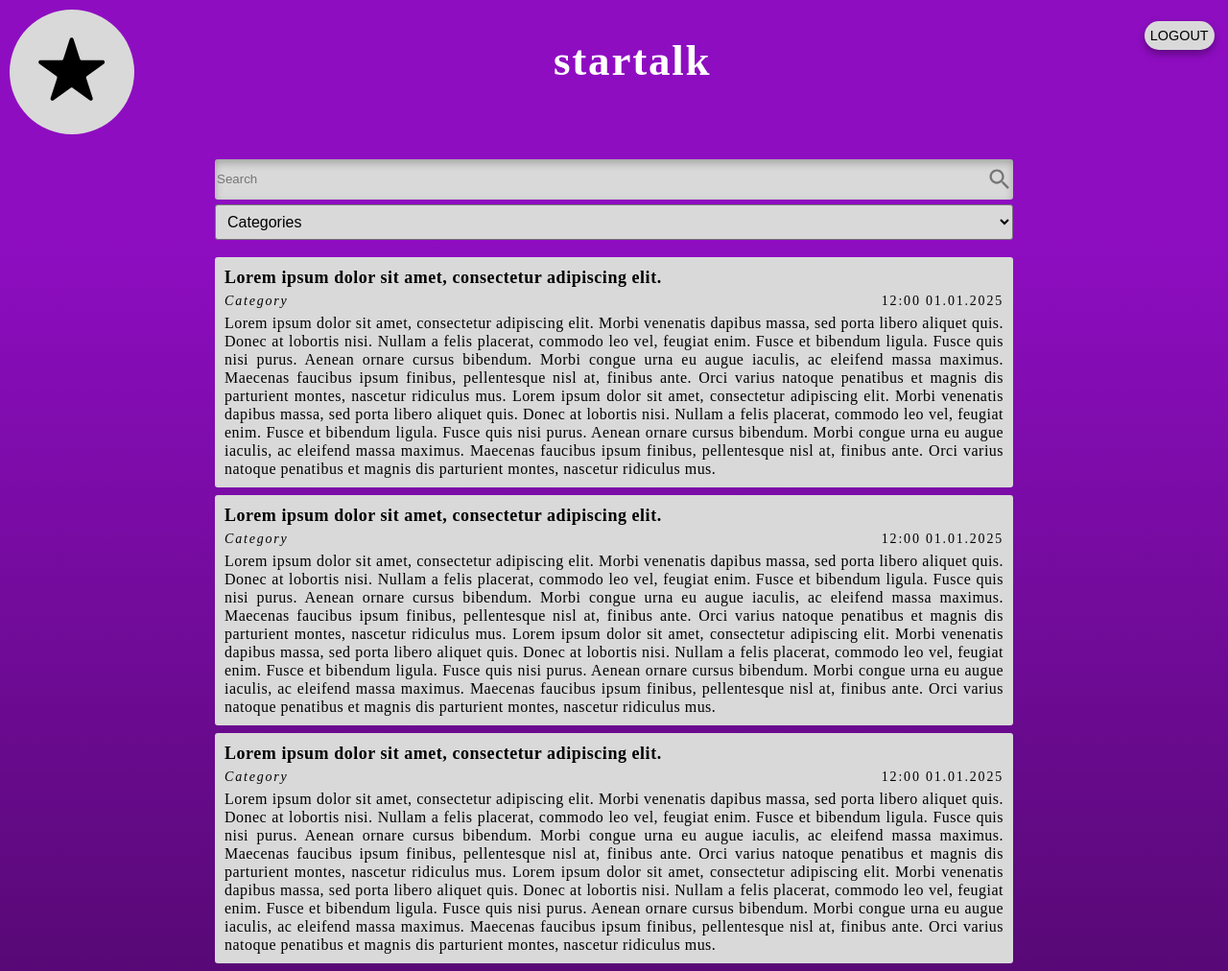
After one commit to michalkk22/wdpai, a PHP site: page /public/views/main.html in a window 1280 px wide. The commit adds this page. Shown: the whole page at 96% size. Run offline with PHP 8.4, Linux system fonts and the light colour scheme.

Commit message:
added main view

```diff
--- a/public/styles/style.css
+++ b/public/styles/style.css
@@ -7,10 +7,9 @@ body {
 
     font-style: normal;
     font-weight: 400;
-    font-size: 16px;
+    font-size: 18px;
     letter-spacing: 0.1em;
 }
-
 
 .container {
     width: 100vw;
@@ -36,7 +35,7 @@ body {
     max-width: 450px;
 }
 
-form {
+form.login {
     display: flex;
     flex-direction: column;
     justify-content: center;
@@ -44,29 +43,27 @@ form {
 }
 
 form>input {
-    margin: 0 1em 1em 1em;
+    margin: 0 1em 2em 1em;
     padding: 0.5;
+    line-height: 3em;
 
     background: rgba(217, 217, 217, 0.8);
     box-shadow: inset 0px 4px 8px rgba(0, 0, 0, 0.35);
-
     border-radius: 1em;
-    margin-bottom: 2em;
-    line-height: 3em;
     border: none;
 }
 
 button {
-    margin: 0 1em 1em 1em;
+    margin: 0 1em 2em 1em;
     padding: 0.5;
+    line-height: 3em;
 
     background: #D9D9D9;
     box-shadow: 0px 4px 8px rgba(0, 0, 0, 0.35);
+    border-radius: 1em;
+    border: none;
 
-    border-radius: 1em;
-    margin-bottom: 2em;
-    line-height: 3em;
-    border: none;
+    text-transform: uppercase;
 }
 
 @media only screen and (max-device-width: 420px) {
@@ -74,7 +71,7 @@ button {
         flex-direction: column;
     }
 
-    form {
+    form.login {
         width: 100%;
     }
 
@@ -97,7 +94,141 @@ button {
     }
 
     button,
-    form>input {
+    form.login>input {
         font-size: 0.5em;
     }
 }
+
+.base-container {
+    width: 100vw;
+    height: 100vh;
+    background: linear-gradient(180deg, #8E0DC1 24.56%, #580976 100%);
+    display: flex;
+    flex-direction: column;
+    align-items: center;
+    justify-content: flex-start;
+}
+
+nav {
+    height: 140px;
+    width: 100vw;
+    display: flex;
+    flex-direction: row;
+    justify-content: space-between;
+    margin-bottom: 2%;
+}
+
+nav>img {
+    margin: 10px 0 0 10px;
+}
+
+nav>h1 {
+    color: white;
+    font-size: 2.5em;
+}
+
+nav button {
+    margin-top: 1.5em;
+    font-size: 0.8em;
+    line-height: 2em;
+    height: fit-content;
+    border-radius: 2em;
+}
+
+header {
+    width: 65%;
+    margin-bottom: 1em;
+}
+
+header input {
+    width: 100%;
+    border-radius: 0.7em;
+}
+
+.search-bar>form {
+    display: flex;
+    flex-direction: row;
+    justify-content: space-between;
+
+    background: #D9D9D9;
+    box-shadow: inset 0px 4px 8px rgba(0, 0, 0, 0.25);
+    border-radius: 3px;
+    border: none;
+
+    margin-bottom: 5px;
+
+}
+
+.search-bar>form>input {
+    background: none;
+    box-shadow: none;
+    margin: 0;
+    border-radius: 3px;
+}
+
+#category-select {
+    width: 100%;
+    padding: 8px;
+    font-size: 16px;
+    background: #D9D9D9;
+    border-radius: 3px;
+}
+
+main {
+    height: 100%;
+    width: 65%;
+    flex-grow: 1;
+    overflow-y: auto;
+}
+
+.post-list-element {
+    background: #D9D9D9;
+    border-radius: 3px;
+    padding: 10px;
+    max-height: 360px;
+    margin-bottom: 8px;
+}
+
+.post-list-element>h3 {
+    margin: 0 0 5px 0;
+
+    font-size: 18px;
+    line-height: 22px;
+    text-align: justify;
+    letter-spacing: 0.03em;
+}
+
+.category-and-date {
+    display: flex;
+    justify-content: space-between;
+    margin-bottom: 5px;
+}
+
+.category {
+    font-style: italic;
+    font-weight: 200;
+    font-size: 14px;
+    line-height: 17px;
+}
+
+.date {
+    font-style: normal;
+    font-weight: 300;
+    font-size: 14px;
+    line-height: 17px;
+}
+
+.post-content {
+    font-style: normal;
+    font-weight: 400;
+    font-size: 16px;
+    line-height: 19px;
+    text-align: justify;
+    letter-spacing: 0.03em;
+
+    max-height: 240px;
+    overflow: hidden;
+    display: -webkit-box;
+    -webkit-line-clamp: 12;
+    -webkit-box-orient: vertical;
+}
--- a/public/views/login.html
+++ b/public/views/login.html
@@ -17,7 +17,7 @@
             </h2>
         </div>
         <div class="login-container">
-            <form action="">
+            <form class="login" action="">
                 <input name="email" type="text" placeholder="email">
                 <input name="password" type="password" placeholder="password">
                 <button type="submit">LOGIN</button>
--- /dev/null
+++ b/public/views/main.html
@@ -0,0 +1,123 @@
+<!DOCTYPE html>
+<html lang="en">
+
+<head>
+    <meta charset="UTF-8">
+    <meta name="viewport" content="width=device-width, initial-scale=1.0">
+    <link rel="stylesheet" href="../styles/style.css">
+    <title>startalk</title>
+</head>
+
+<body>
+    <div class="base-container">
+        <nav>
+            <img src="../img/logo_small.svg" alt="">
+            <h1>startalk</h1>
+            <button>logout</button>
+        </nav>
+        <header>
+            <div class="search-bar">
+                <form action="">
+                    <input type="text" placeholder="Search">
+                    <img src="../img/search_icon.svg" alt="">
+                </form>
+            </div>
+            <div class="category-select">
+                <select id="category-select">
+                    <option value="">Categories</option>
+                    <option value="tech">Technology</option>
+                    <option value="science">Science</option>
+                    <option value="business">Business</option>
+                </select>
+            </div>
+        </header>
+        <main>
+            <div class="post-list-element">
+                <h3>Lorem ipsum dolor sit amet, consectetur adipiscing elit.</h3>
+                <div class="category-and-date">
+                    <div class="category">
+                        Category
+                    </div>
+                    <div class="date">
+                        12:00 01.01.2025
+                    </div>
+                </div>
+                <div class="post-content">
+                    Lorem ipsum dolor sit amet, consectetur adipiscing elit. Morbi venenatis dapibus massa, sed porta
+                    libero aliquet quis. Donec at lobortis nisi.
+
+                    Nullam a felis placerat, commodo leo vel, feugiat enim. Fusce et bibendum ligula. Fusce quis nisi
+                    purus. Aenean ornare cursus bibendum. Morbi congue urna eu augue iaculis, ac eleifend massa maximus.
+                    Maecenas faucibus ipsum finibus, pellentesque nisl at, finibus ante. Orci varius natoque penatibus
+                    et magnis dis parturient montes, nascetur ridiculus mus.
+
+                    Lorem ipsum dolor sit amet, consectetur adipiscing elit. Morbi venenatis dapibus massa, sed porta
+                    libero aliquet quis. Donec at lobortis nisi.
+
+                    Nullam a felis placerat, commodo leo vel, feugiat enim. Fusce et bibendum ligula. Fusce quis nisi
+                    purus. Aenean ornare cursus bibendum. Morbi congue urna eu augue iaculis, ac eleifend massa maximus.
+                    Maecenas faucibus ipsum finibus, pellentesque nisl at, finibus ante. Orci varius natoque penatibus
+                    et magnis dis parturient montes, nascetur ridiculus mus.
+                </div>
+            </div>
+            <div class="post-list-element">
+                <h3>Lorem ipsum dolor sit amet, consectetur adipiscing elit.</h3>
+                <div class="category-and-date">
+                    <div class="category">
+                        Category
+                    </div>
+                    <div class="date">
+                        12:00 01.01.2025
+                    </div>
+                </div>
+                <div class="post-content">
+                    Lorem ipsum dolor sit amet, consectetur adipiscing elit. Morbi venenatis dapibus massa, sed porta
+                    libero aliquet quis. Donec at lobortis nisi.
+
+                    Nullam a felis placerat, commodo leo vel, feugiat enim. Fusce et bibendum ligula. Fusce quis nisi
+                    purus. Aenean ornare cursus bibendum. Morbi congue urna eu augue iaculis, ac eleifend massa maximus.
+                    Maecenas faucibus ipsum finibus, pellentesque nisl at, finibus ante. Orci varius natoque penatibus
+                    et magnis dis parturient montes, nascetur ridiculus mus.
+
+                    Lorem ipsum dolor sit amet, consectetur adipiscing elit. Morbi venenatis dapibus massa, sed porta
+                    libero aliquet quis. Donec at lobortis nisi.
+
+                    Nullam a felis placerat, commodo leo vel, feugiat enim. Fusce et bibendum ligula. Fusce quis nisi
+                    purus. Aenean ornare cursus bibendum. Morbi congue urna eu augue iaculis, ac eleifend massa maximus.
+                    Maecenas faucibus ipsum finibus, pellentesque nisl at, finibus ante. Orci varius natoque penatibus
+                    et magnis dis parturient montes, nascetur ridiculus mus.
+                </div>
+            </div>
+            <div class="post-list-element">
+                <h3>Lorem ipsum dolor sit amet, consectetur adipiscing elit.</h3>
+                <div class="category-and-date">
+                    <div class="category">
+                        Category
+                    </div>
+                    <div class="date">
+                        12:00 01.01.2025
+                    </div>
+                </div>
+                <div class="post-content">
+                    Lorem ipsum dolor sit amet, consectetur adipiscing elit. Morbi venenatis dapibus massa, sed porta
+                    libero aliquet quis. Donec at lobortis nisi.
+
+                    Nullam a felis placerat, commodo leo vel, feugiat enim. Fusce et bibendum ligula. Fusce quis nisi
+                    purus. Aenean ornare cursus bibendum. Morbi congue urna eu augue iaculis, ac eleifend massa maximus.
+                    Maecenas faucibus ipsum finibus, pellentesque nisl at, finibus ante. Orci varius natoque penatibus
+                    et magnis dis parturient montes, nascetur ridiculus mus.
+
+                    Lorem ipsum dolor sit amet, consectetur adipiscing elit. Morbi venenatis dapibus massa, sed porta
+                    libero aliquet quis. Donec at lobortis nisi.
+
+                    Nullam a felis placerat, commodo leo vel, feugiat enim. Fusce et bibendum ligula. Fusce quis nisi
+                    purus. Aenean ornare cursus bibendum. Morbi congue urna eu augue iaculis, ac eleifend massa maximus.
+                    Maecenas faucibus ipsum finibus, pellentesque nisl at, finibus ante. Orci varius natoque penatibus
+                    et magnis dis parturient montes, nascetur ridiculus mus.
+                </div>
+            </div>
+        </main>
+    </div>
+</body>
+
+</html>
```
